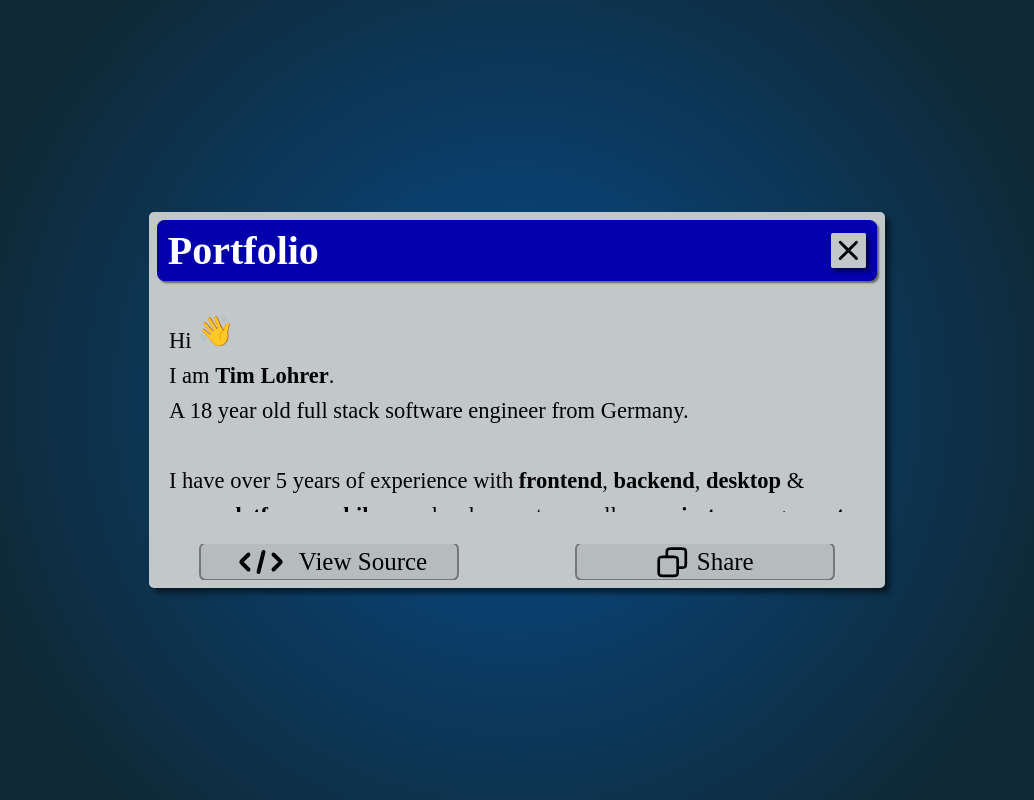
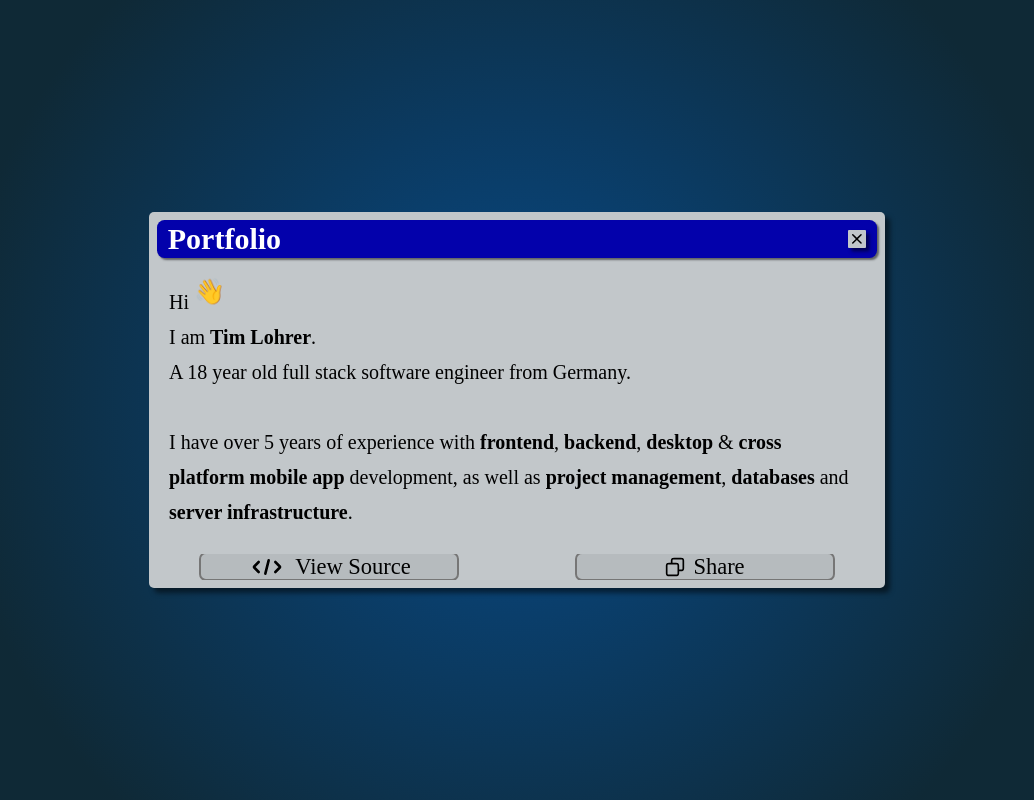
Before and after one commit to TimLohrer/timlohrer.de, a SvelteKit app: page / in a window 1280 px wide. Shown: the whole page, without its empty margins (123-1157 px from the left). Built offline with nearby package versions, Linux system fonts and the light colour scheme; a web font is replaced by a local one.

Commit message:
fix sizing and age

```diff
--- a/src/routes/+page.svelte
+++ b/src/routes/+page.svelte
@@ -19,18 +19,15 @@
 
 	// Birtday calculations
 	const currentDate = new Date();
-	const birthday = new Date(2006, 3, 20);
-	const age = currentDate.getFullYear() - birthday.getFullYear();
+	const birthday = new Date(2006, 2, 20);
+	let age = currentDate.getFullYear() - birthday.getFullYear();
 
 	if (currentDate.getMonth() > birthday.getMonth() && currentDate.getDate() > birthday.getDate()) {
 		birthday.setFullYear(currentDate.getFullYear() + 1);
 	} else {
+		age -= 1; // Subtract one year if birthday has not yet passed
 		birthday.setFullYear(currentDate.getFullYear());
 	}
-
-	const daysUntilBirthday = Math.floor(
-		(birthday.getTime() - currentDate.getTime()) / (1000 * 60 * 60 * 24)
-	);
 
 
 	function close() {
@@ -91,10 +88,7 @@
 			<p>
 				Hi <span class="wave">👋</span><br />I am <b title="Yup, thats me! 🙋‍♂️">Tim Lohrer</b>.<br
 				/>A
-				<span
-					title={daysUntilBirthday > 0
-						? `${daysUntilBirthday} days until my birthday 🥳`
-						: 'Today is my birthday! 🥳🥳🥳'}>{age}</span
+				<span>{age}</span
 				>
 				year old full stack software engineer from Germany.<br /><br />I have over 5 years of
 				experience with <b title={frontend.join(', ')}>frontend</b>,
@@ -171,7 +165,7 @@
 		flex-direction: row;
 		justify-content: space-between;
 		align-items: center;
-		height: 14%;
+		height: 9%;
 		width: 97%;
 		padding: 1% 1.5%;
 		overflow: hidden;
@@ -182,7 +176,7 @@
 
 	.errorPopup .header .title {
 		color: #ffffff;
-		font-size: 40px;
+		font-size: 30px;
 	}
 
 	.errorPopup .header .closeButton {
@@ -206,21 +200,21 @@
 
 	.errorPopup .content {
 		display: flex;
-		height: 60%;
+		height: 100%;
 		width: 100%;
 		margin-left: 1.5em;
-		padding: 2em 0;
+		padding: 1em 0;
 	}
 
 	.errorPopup .content p {
 		color: #000000;
-		font-size: 22.5px;
+		font-size: 20px;
 		padding-right: 1.5em;
 		line-height: 35px;
 	}
 
 	.errorPopup .content p .wave {
-		font-size: 30px;
+		font-size: 25px;
 		overflow: hidden;
 		animation-name: wave;
 		animation-duration: 2.5s;
@@ -287,7 +281,7 @@
 		flex-direction: row;
 		justify-content: space-around;
 		align-items: center;
-		height: 11%;
+		height: 10%;
 		width: 100%;
 		gap: 2em;
 	}
@@ -308,15 +302,15 @@
 	}
 
 	.errorPopup .buttons .button p {
-		font-size: 25px;
+		font-size: 22.5px;
 	}
 
 	.errorPopup .buttons .shareButton svg {
-		height: 32.5px;
+		height: 20px;
 	}
 
 	.errorPopup .buttons .viewSourceButton svg {
-		height: 60px;
+		height: 40px;
 	}
 
 	.errorPopup .buttons .button:hover {
```
